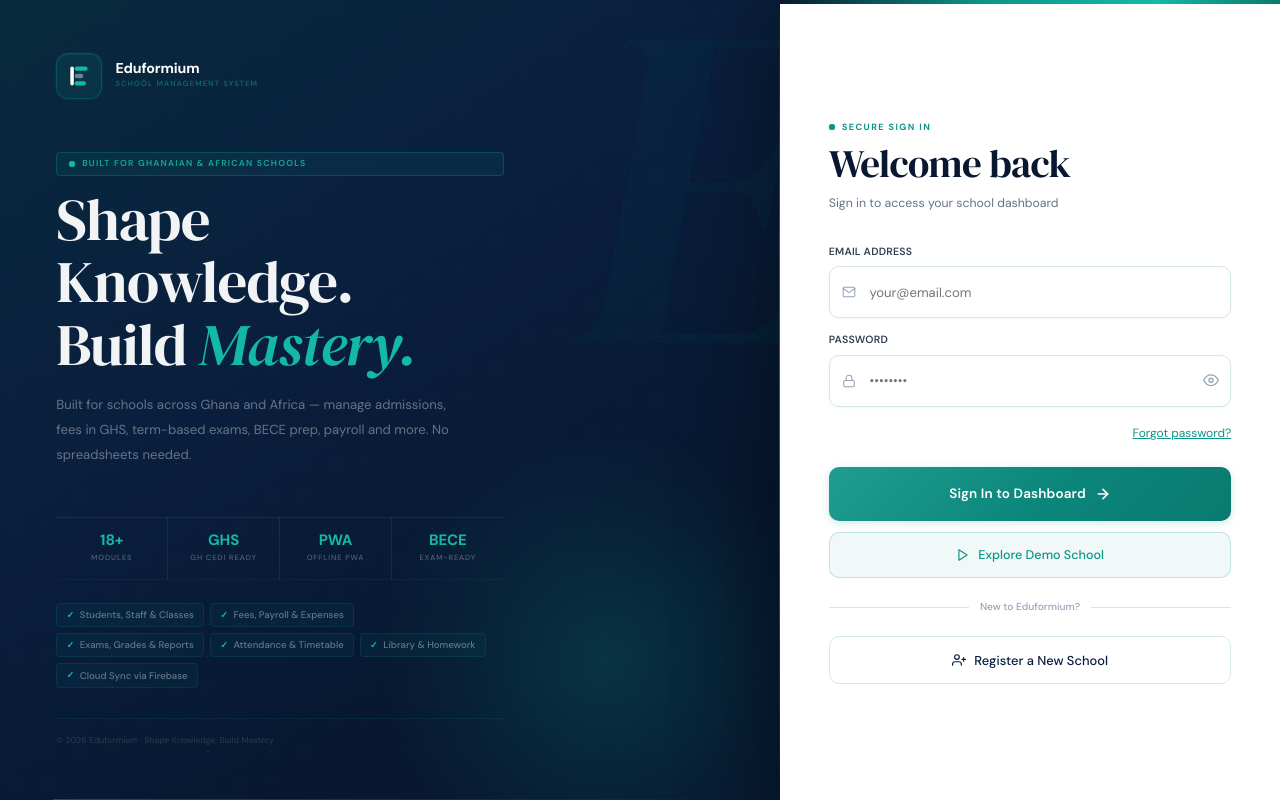
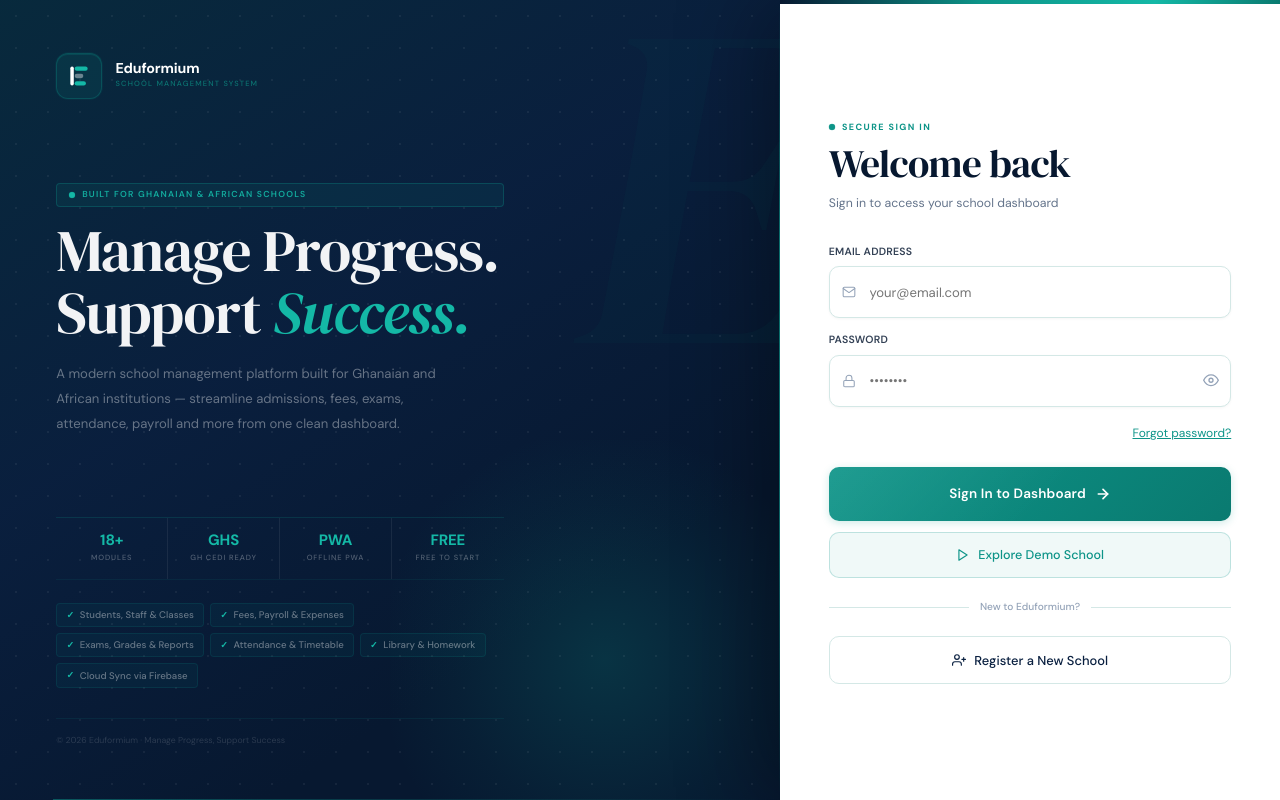
Before and after one commit to eduformiumceo-rgb/eduformium-SMS, a plain HTML site: page index.html in a window 1280 px wide. Drawn offline with Linux system fonts and the light colour scheme; no server answers.

Commit message:
Update index.html

```diff
--- a/index.html
+++ b/index.html
@@ -84,10 +84,10 @@
       </div>
 
       <div class="l-headline">
-        <span class="l-hl-1">Shape Knowledge.</span>
-        <span class="l-hl-2">Build <em>Mastery.</em></span>
-      </div>
-      <p class="l-hero-desc">Built for schools across Ghana and Africa — manage admissions, fees in GHS, term-based exams, BECE prep, payroll and more. No spreadsheets needed.</p>
+        <span class="l-hl-1">Manage Progress.</span>
+        <span class="l-hl-2">Support <em>Success.</em></span>
+      </div>
+      <p class="l-hero-desc">A modern school management platform built for Ghanaian and African institutions — streamline admissions, fees, exams, attendance, payroll and more from one clean dashboard.</p>
 
       <div class="l-stats-row">
         <div class="l-stat"><span class="l-stat-n">18+</span><span class="l-stat-l">Modules</span></div>
@@ -96,7 +96,7 @@
         <div class="l-stat-sep"></div>
         <div class="l-stat"><span class="l-stat-n">PWA</span><span class="l-stat-l">Offline PWA</span></div>
         <div class="l-stat-sep"></div>
-        <div class="l-stat"><span class="l-stat-n">BECE</span><span class="l-stat-l">Exam-Ready</span></div>
+        <div class="l-stat"><span class="l-stat-n">FREE</span><span class="l-stat-l">Free to Start</span></div>
       </div>
 
       <div class="l-feats">
@@ -108,7 +108,7 @@
         <div class="l-feat"><span class="l-feat-ic">&#x2713;</span>Cloud Sync via Firebase</div>
       </div>
 
-      <div class="l-hero-foot">&#169; 2026 Eduformium &middot; Shape Knowledge, Build Mastery</div>
+      <div class="l-hero-foot">&#169; 2026 Eduformium &middot; Manage Progress, Support Success</div>
     </div>
   </div>
 
```
